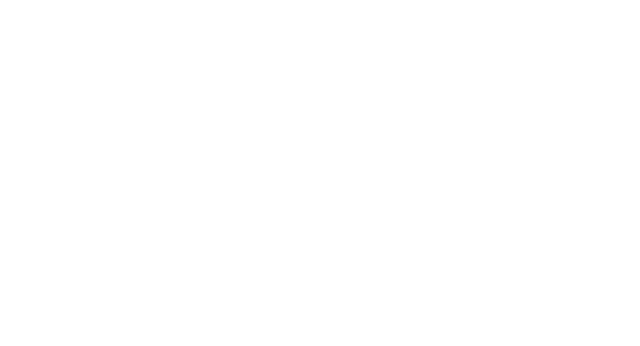
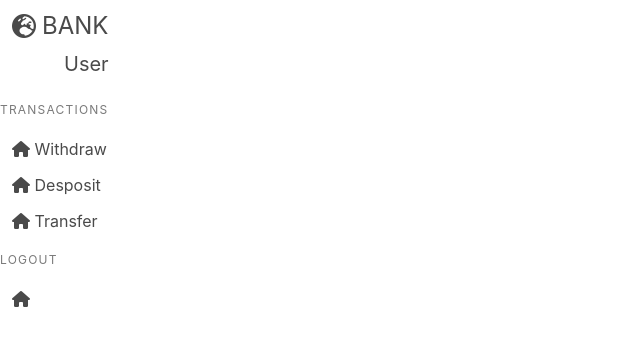
Before and after one commit to vincent-larisma/Banking-App, a React (Create React App) app in the folder banking-app/: page /User in a window 1280 px wide. Before the commit this address had no page. Shown: the top 346 px of the page, without its empty margins (0-640 px from the left). Built offline with nearby package versions, Linux system fonts and the light colour scheme.

Commit message:
Add sidebar draft and add scss file to userpage

```diff
--- a/banking-app/src/App.js
+++ b/banking-app/src/App.js
@@ -4,12 +4,14 @@ import { Routes, Route } from 'react-router-dom'
 //Component
 import LoginPage from './Components/LoginPage'
 import Dashboard from './Components/Dashboard'
+import UserPage from './Components/UserPage'
 
 function App() {
   return (
     <>
       <Routes>
         <Route path='/Dashboard' element={<Dashboard />}></Route>
+        <Route path='/User' element={<UserPage />}></Route>
         <Route path='/Login' element={<LoginPage />}></Route>
         <Route path='/' element={<LoginPage />}></Route>
       </Routes>
--- a/banking-app/src/Components/UserPage.jsx
+++ b/banking-app/src/Components/UserPage.jsx
@@ -3,7 +3,47 @@ import React from 'react'
 export default function UserPage() {
   return (
     <>
-
+      <div className='sideBar'>
+        <aside className='menu'>
+          <div className='navbar-brand'>
+            <div className='navbar-item is-size-4'>
+              <span class='icon-text'>
+                <span class='icon'>
+                  <i class='fa-solid fa-earth-europe'></i>
+                </span>
+                <span>BANK</span>
+              </span>
+            </div>
+          </div>
+          <div className='container subtitle'>User</div>
+          <p className='menu-label'>Transactions</p>
+          <ul className='menu-list'>
+            <li>
+              <a>
+                <i class='fas fa-home'></i> Withdraw
+              </a>
+            </li>
+            <li>
+              <a>
+                <i class='fas fa-home'></i> Desposit
+              </a>
+            </li>
+            <li>
+              <a>
+                <i class='fas fa-home'></i> Transfer
+              </a>
+            </li>
+          </ul>
+          <p className='menu-label'>Logout</p>
+          <ul className='menu-list'>
+            <li>
+              <a>
+                <i class='fas fa-home'></i>
+              </a>
+            </li>
+          </ul>
+        </aside>
+      </div>
     </>
   )
 }
--- a/banking-app/src/Styles/main.scss
+++ b/banking-app/src/Styles/main.scss
@@ -25,3 +25,5 @@
 
 //LoginPage
 @import './LoginPage.scss';
+
+@import './UserPage.scss';
```
Also changed, not shown: banking-app/src/Styles/UserPage.scss (added).
